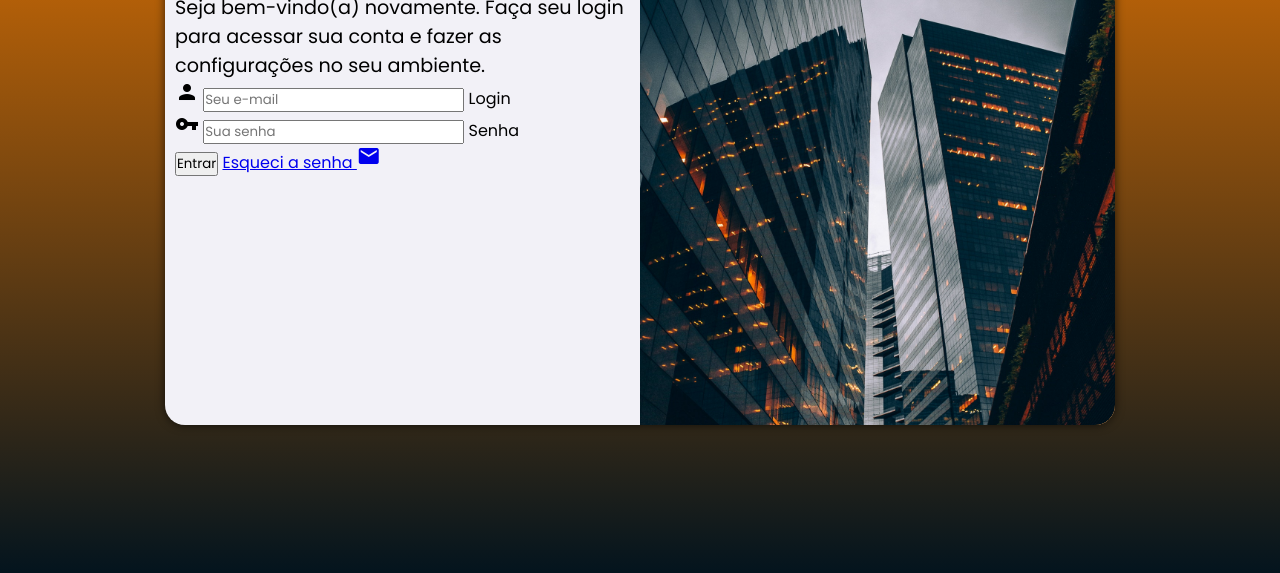
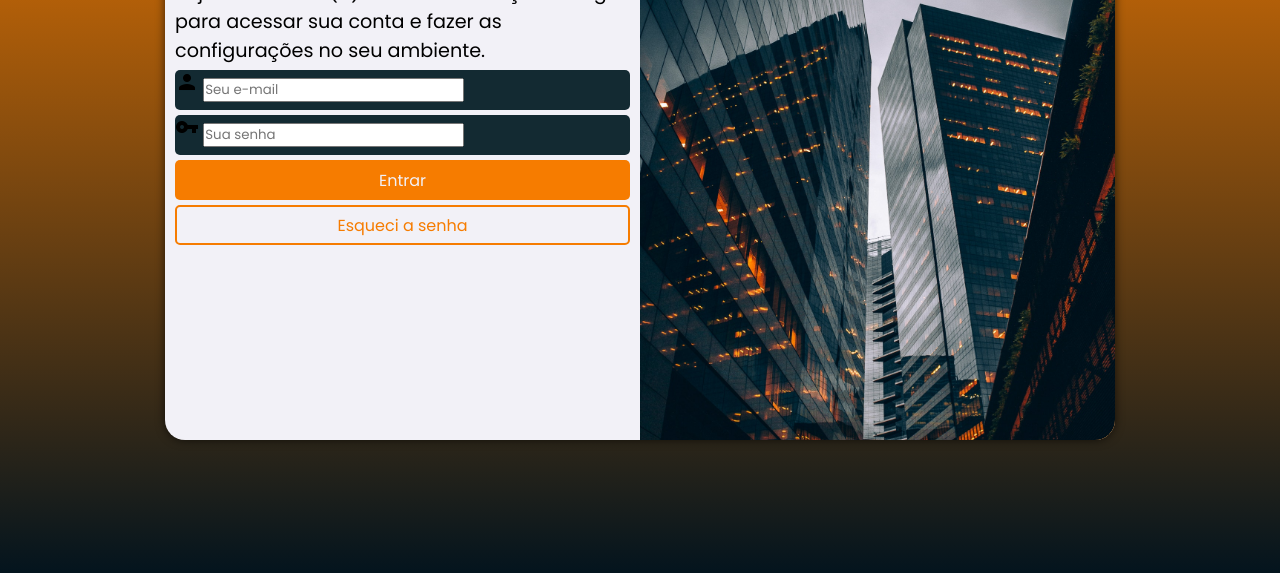
Before and after one commit to alceuguilhen/Projeto-login, a plain HTML site: page index.html in a window 1280 px wide. Shown: the part 225-798 px from the top of the page. Drawn offline with Linux system fonts and the light colour scheme.

Commit message:
Atualizei projeto

```diff
--- a/estilos/style.css
+++ b/estilos/style.css
@@ -42,15 +42,15 @@ section#login {
     position: absolute;
     top: 50%;
     left: 50%;
-    transform: translate(-50%, -50%);
     overflow: hidden;
 
     background-color: var(--cor3);
     width: 250px;
-    height: 500px;
+    height: 530px;
     border-radius: 20px;
     box-shadow: 0px 0px 10px rgba(0, 0, 0, 0.650);
 
+    transform: translate(-50%, -50%);
     transition: width 0.3s, height 0.3s;
     transition-timing-function: ease;
 }
@@ -76,3 +76,52 @@ div#formulario > h1 {
 div#formulario > p {
     font-size: 0.8em;
 }
+
+form > div.campo {
+    background-color: var(--cor4);
+    width: 100%;
+    display: block;
+    height: 40px;
+    border-radius: 5px;
+    margin: 5px 0px;
+}
+
+div.campo > label {
+    display: none;
+}
+
+form > input[type=submit] {
+    display: block;
+    font-size: 1em;
+    width: 100%;
+    height: 40px;
+    background-color: var(--cor1);
+    color: var(--cor3);
+    border: none;
+    border-radius: 5px;
+    cursor: pointer;
+}
+
+form > input[type=submit]:hover {
+    background-color: #ca6500;
+}
+
+form > a.botao {
+    display: block;
+    text-align: center;
+    text-decoration: none;
+    font-size: 1em;
+    width: 100%;
+    height: 40px;
+    color: var(--cor1);
+    border: 2px solid var(--cor1);
+    border-radius: 5px;
+    margin-top: 5px;
+    padding-top: 6px;
+}
+
+form > a.botao:hover {
+    background-color: #8f2517;
+    color: var(--cor3);
+    border: none;
+}
--- a/index.html
+++ b/index.html
@@ -29,9 +29,7 @@
                         <label for="isenha">Senha</label>
                     </div>
                     <input type="submit" value="Entrar">
-                    <a href="esqueci.html">Esqueci a senha
-                        <span class="material-icons">mail</span>
-                    </a>
+                    <a href="esqueci.html" class="botao">Esqueci a senha</a>
                 </form>
             </div>
         </section>
```
